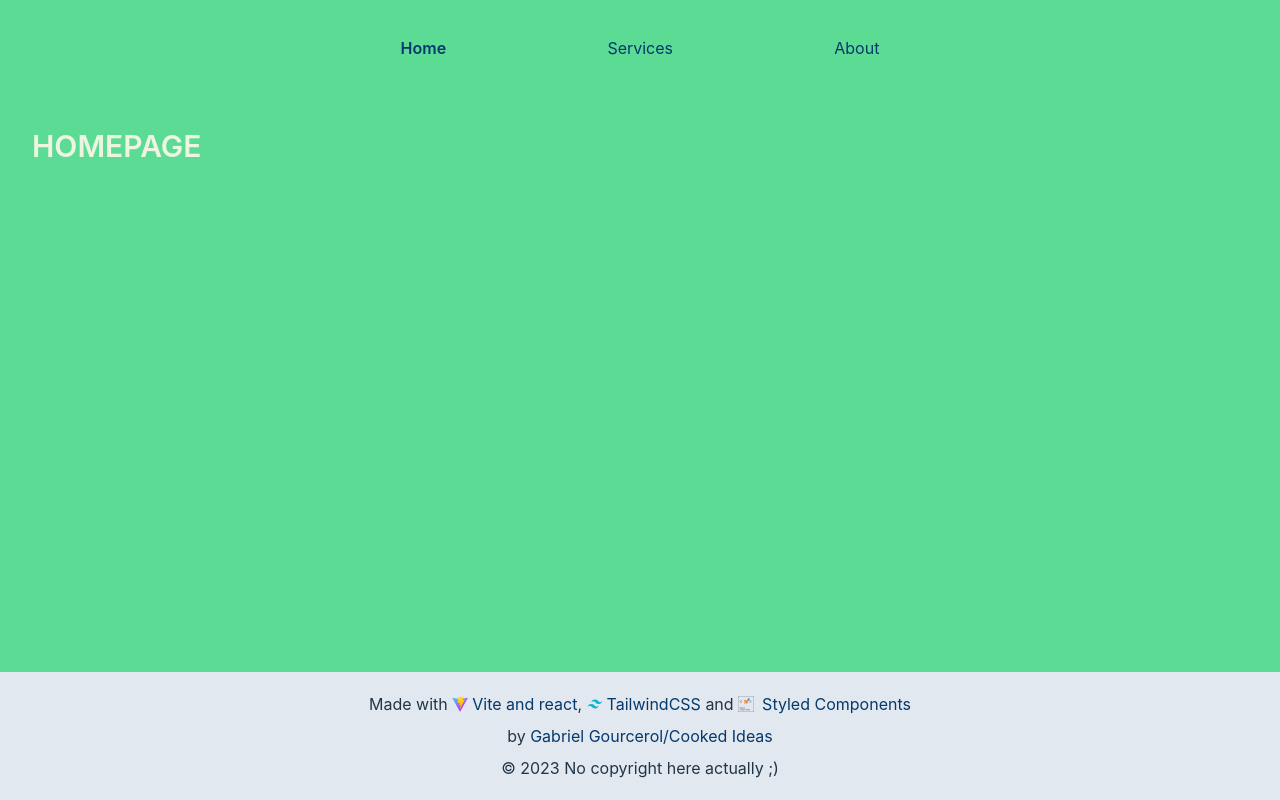
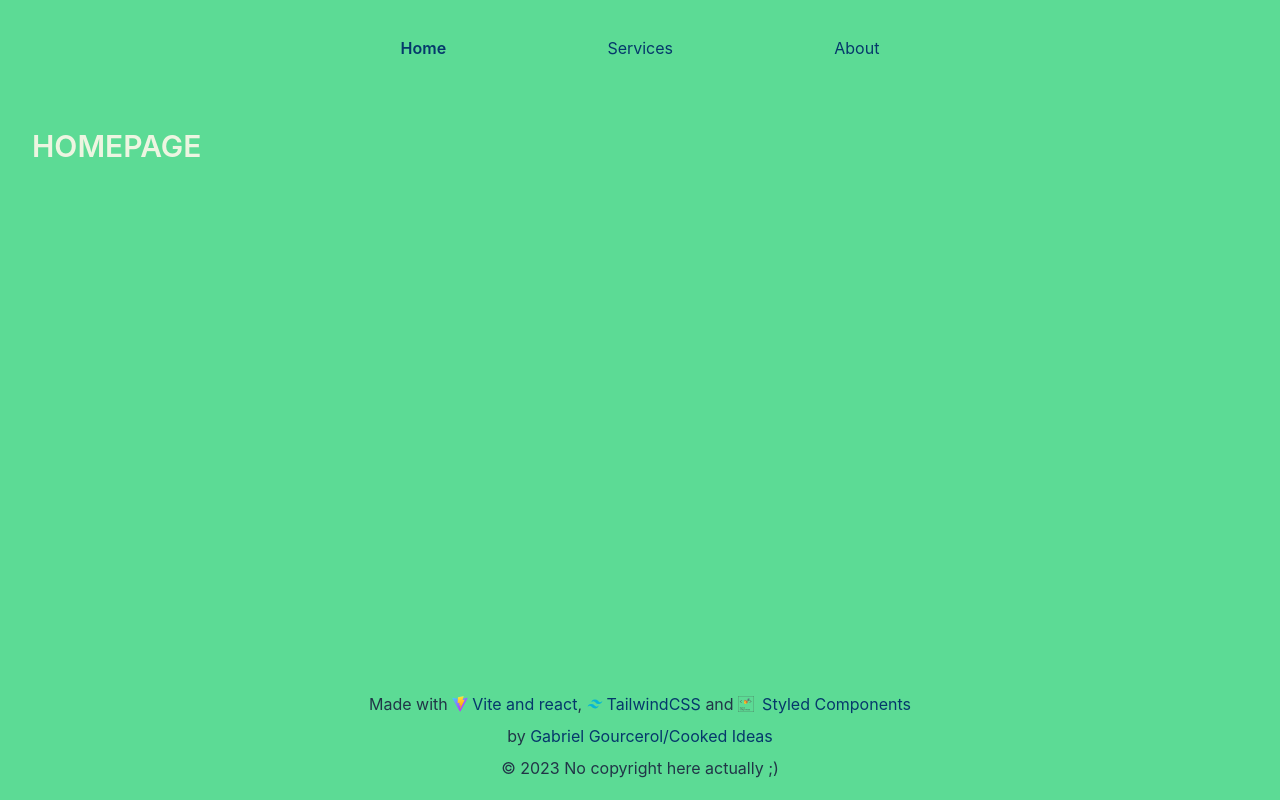
Before and after one commit to CookedIdeas/react_responsive_header, a React (Vite) app: page / in a window 1280 px wide. Built offline with nearby package versions, Linux system fonts and the light colour scheme.

Commit message:
Footer bcg

```diff
--- a/src/components/Footer.jsx
+++ b/src/components/Footer.jsx
@@ -1,6 +1,6 @@
 const Footer = () => {
   return (
-    <footer className="grid place-items-center bg-slate-200 absolute bottom-0 py-5 w-full">
+    <footer className="grid place-items-center bg-backgroundColor-primary absolute bottom-0 p-5 w-full">
       <div className="flex flex-col items-center gap-2">
         <div className="text-center">
           Made with{' '}
@@ -112,7 +112,7 @@ const Footer = () => {
             Styled Components
           </a>
         </div>
-        <span>
+        <span className="text-center">
           by{' '}
           <a
             href="https://github.com/CookedIdeas"
@@ -123,7 +123,7 @@ const Footer = () => {
             Gabriel Gourcerol/Cooked Ideas
           </a>
         </span>
-        <span>
+        <span className="text-center">
           &#169; {new Date().getFullYear()} No copyright here actually ;)
         </span>
       </div>
--- a/src/components/Header.jsx
+++ b/src/components/Header.jsx
@@ -6,10 +6,6 @@ import NavHeader from './header/NavHeader';
 
 const Header = () => {
   const [isNavHeaderOpen, setIsNavHeaderOpen] = useState(false);
-
-  const toggleNavHeader = (openIt) => {
-    openIt ? setIsNavHeaderOpen(true) : setIsNavHeaderOpen(false);
-  };
 
   return (
     <div>
```
